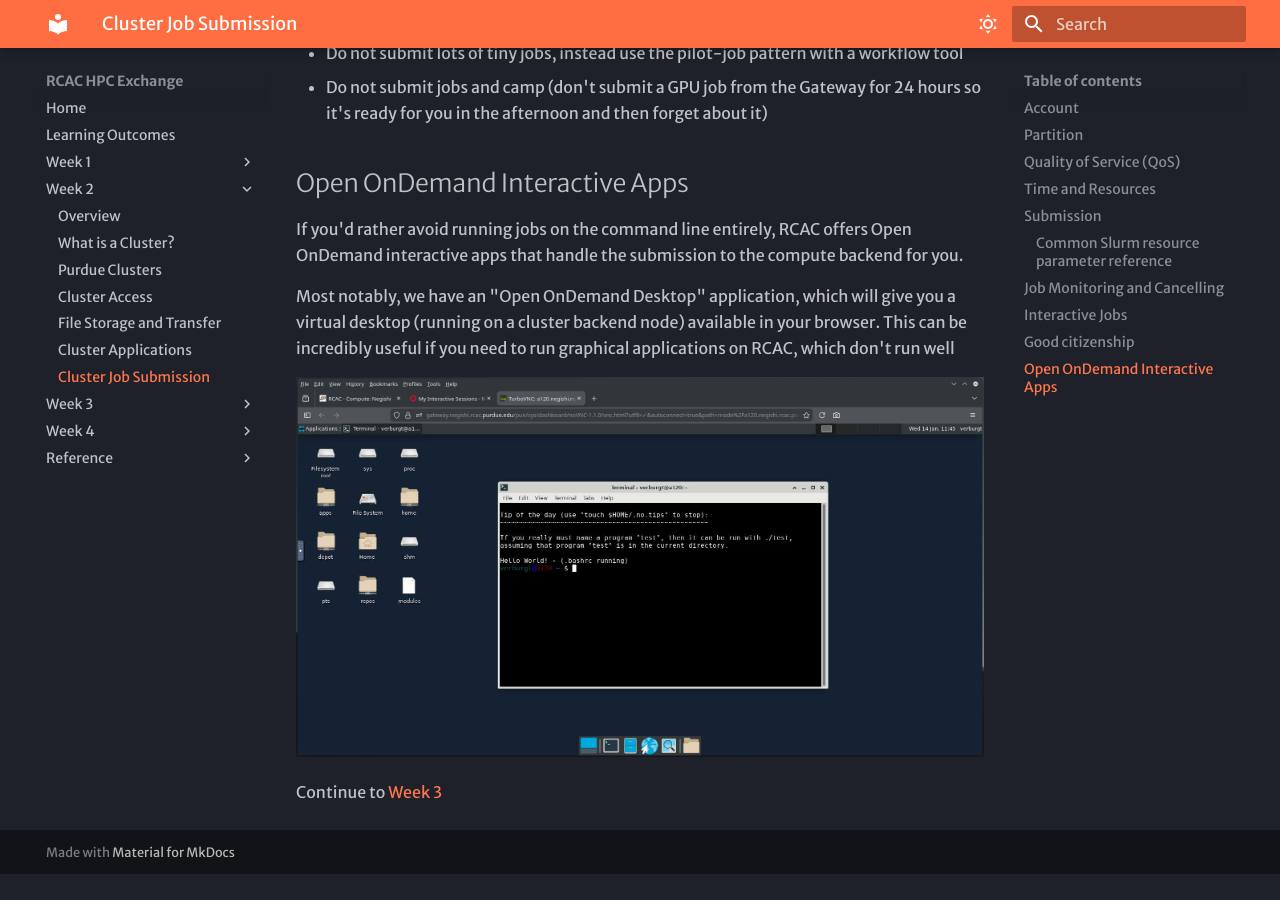
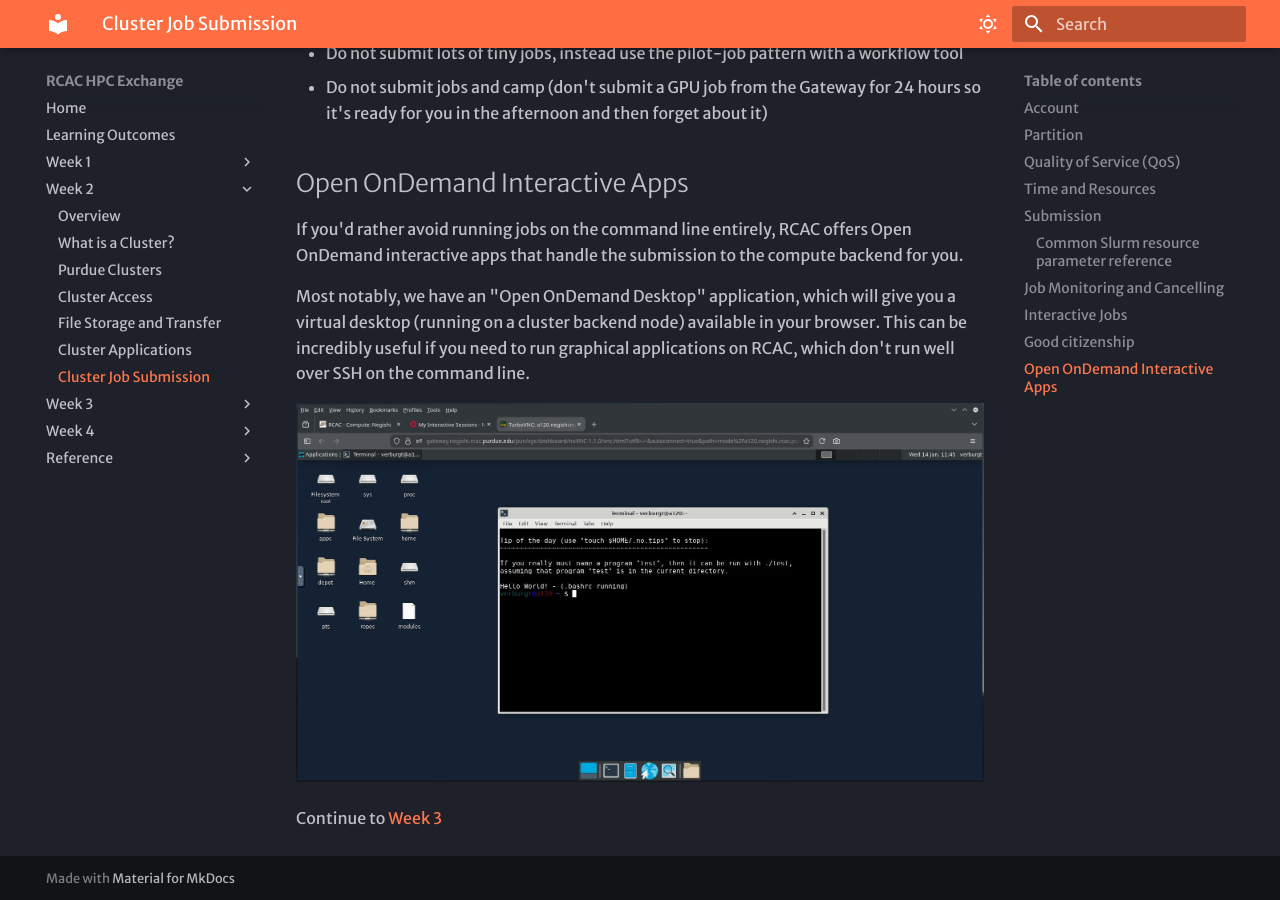
Before and after one commit to Jake-Verburgt/rcac-hpc-exchange, an MkDocs documentation site: the page built from docs/week2/slurm-basics.md, in a window 1280 px wide and 900 px high, scrolled down 7232 px. Built offline with MkDocs 1.6.1 and Material for MkDocs 9.7.7, drawn with Linux system fonts in a browser that asks for light colours; some web fonts are replaced; before the commit the page ends 8106 px from its top, so only the background shows below that.

Commit message:
formatting

```diff
--- a/docs/week2/slurm-basics.md
+++ b/docs/week2/slurm-basics.md
@@ -333,7 +333,7 @@ on about good citizenship on HPC resources:
 If you'd rather avoid running jobs on the command line entirely, RCAC offers Open OnDemand interactive apps that handle the submission to the compute backend for you.
 
 
-Most notably, we have an "Open OnDemand Desktop" application, which will give you a virtual desktop (running on a cluster backend node) available in your browser. This can be incredibly useful if you need to run graphical applications on RCAC, which don't run well
+Most notably, we have an "Open OnDemand Desktop" application, which will give you a virtual desktop (running on a cluster backend node) available in your browser. This can be incredibly useful if you need to run graphical applications on RCAC, which don't run well over SSH on the command line.
 
 
 ![Open OnDemand Desktop](../assets/images/ood_desktop.png)
```
Also changed, not shown: docs/week2/applications.md (+3 -2 lines).
